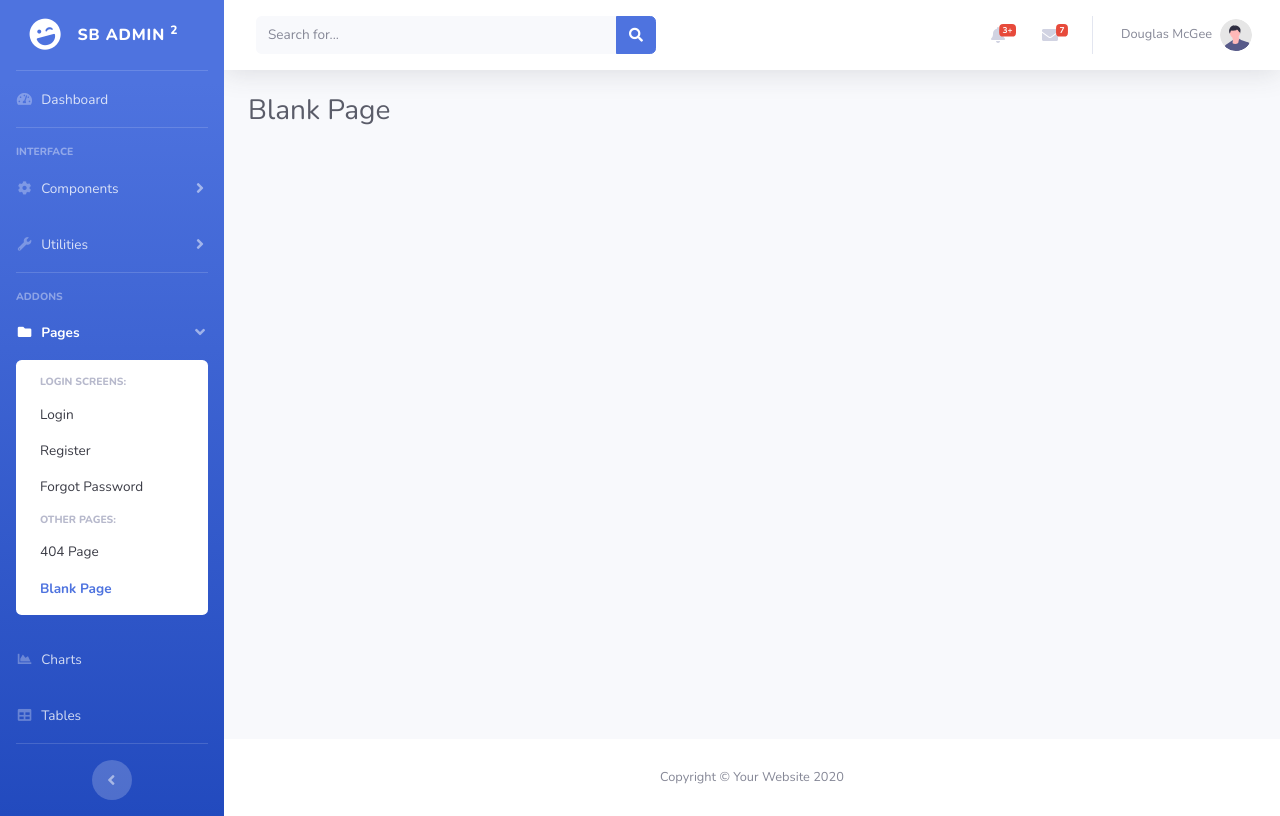
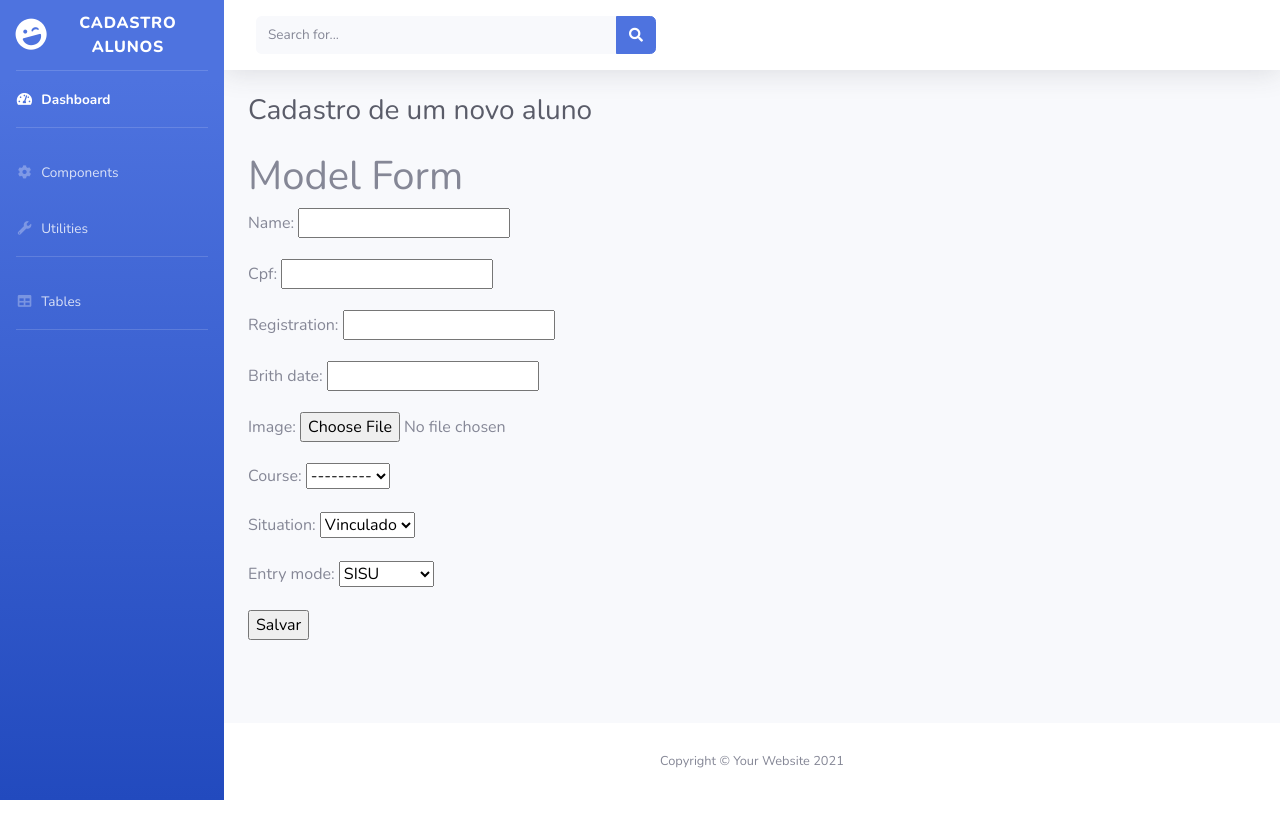
Before and after one commit to CaioSantdev/fabrica-projeto, a Django app: page /cadastro/ in a window 1280 px wide. Run offline with Django 5.2, Linux system fonts and the light colour scheme; data that the repository does not hold is empty; some libraries are stand-ins or nearby versions.

Commit message:
modelagem da model+formulario

```diff
--- a/base_template/global/index.html
+++ b/base_template/global/index.html
@@ -36,7 +36,7 @@
                 <div class="sidebar-brand-icon rotate-n-15">
                     <i class="fas fa-laugh-wink"></i>
                 </div>
-                <div class="sidebar-brand-text mx-3">SB Admin <sup>2</sup></div>
+                <div class="sidebar-brand-text mx-3">Cadastro Alunos <sup></sup></div>
             </a>
 
             <!-- Divider -->
@@ -53,9 +53,6 @@
             <hr class="sidebar-divider">
 
             <!-- Heading -->
-            <div class="sidebar-heading">
-                Interface
-            </div>
 
             <!-- Nav Item - Pages Collapse Menu -->
             <li class="nav-item">
@@ -121,16 +118,17 @@
                 <div class="container-fluid">
 
                     <!-- Page Heading -->
-                    <div class="d-sm-flex align-items-center justify-content-between mb-4">
-                        <h1 class="h3 mb-0 text-gray-800">Dashboard</h1>
-                    </div>
+                    {% block titulo %}
+
+                    {% endblock titulo %}
+
+                    {% block conteudo %}
+
+                    {% endblock conteudo %}
                     <!-- Content Row -->
                     <!-- Content Row -->
                 </div>
             </div>
-            {% block conteudo %}
-
-            {% endblock conteudo %}
             <!-- End of Main Content -->
 
             <!-- Footer -->
--- /dev/null
+++ b/piloto/forms.py
@@ -0,0 +1,7 @@
+from django import forms
+from . models import *
+
+class StudentForm(forms.ModelForm):
+    class Meta:
+        model = Student
+        fields = "__all__"
--- a/piloto/models.py
+++ b/piloto/models.py
@@ -15,9 +15,9 @@
         return self.name
 
 class Student(models.Model):
-    registration = models.CharField(max_length=9,unique=True)
     name = models.CharField(max_length=100)
     cpf = models.CharField(max_length=14,unique=True)
+    registration = models.CharField(max_length=9,unique=True)
     brith_date = models.DateField()
     image = models.ImageField(upload_to='piloto/img/%Y/%m/%d/')
     # problema de d0n_delete CASCADE -> RESOLVER!!
--- /dev/null
+++ b/piloto/template/piloto/pages/Cadastro.html
@@ -0,0 +1,19 @@
+{% extends "global/index.html" %}
+
+{% block titulo %}
+<div class="d-sm-flex align-items-center justify-content-between mb-4">
+    <h1 class="h3 mb-0 text-gray-800">Cadastro de um novo aluno</h1>
+</div>
+{% endblock titulo %}
+
+
+{% block conteudo %}
+
+    <h1>Model Form</h1>
+    <form action="." method="POST">
+        {% csrf_token %}
+        {{form.as_p}}
+        <input type="submit" value="Salvar">
+    </form>
+
+{% endblock conteudo %}
--- a/piloto/template/piloto/pages/blank.html
+++ /dev/null
@@ -1,424 +0,0 @@
-<!DOCTYPE html>
-<html lang="en">
-
-<head>
-
-    <meta charset="utf-8">
-    <meta http-equiv="X-UA-Compatible" content="IE=edge">
-    <meta name="viewport" content="width=device-width, initial-scale=1, shrink-to-fit=no">
-    <meta name="description" content="">
-    <meta name="author" content="">
-
-    <title>SB Admin 2 - Blank</title>
-
-    <!-- Custom fonts for this template-->
-    <link href="vendor/fontawesome-free/css/all.min.css" rel="stylesheet" type="text/css">
-    <link
-        href="https://fonts.googleapis.com/css?family=Nunito:200,200i,300,300i,400,400i,600,600i,700,700i,800,800i,900,900i"
-        rel="stylesheet">
-
-    <!-- Custom styles for this template-->
-    <link href="css/sb-admin-2.min.css" rel="stylesheet">
-
-</head>
-
-<body id="page-top">
-
-    <!-- Page Wrapper -->
-    <div id="wrapper">
-
-        <!-- Sidebar -->
-        <ul class="navbar-nav bg-gradient-primary sidebar sidebar-dark accordion" id="accordionSidebar">
-
-            <!-- Sidebar - Brand -->
-            <a class="sidebar-brand d-flex align-items-center justify-content-center" href="index.html">
-                <div class="sidebar-brand-icon rotate-n-15">
-                    <i class="fas fa-laugh-wink"></i>
-                </div>
-                <div class="sidebar-brand-text mx-3">SB Admin <sup>2</sup></div>
-            </a>
-
-            <!-- Divider -->
-            <hr class="sidebar-divider my-0">
-
-            <!-- Nav Item - Dashboard -->
-            <li class="nav-item">
-                <a class="nav-link" href="index.html">
-                    <i class="fas fa-fw fa-tachometer-alt"></i>
-                    <span>Dashboard</span></a>
-            </li>
-
-            <!-- Divider -->
-            <hr class="sidebar-divider">
-
-            <!-- Heading -->
-            <div class="sidebar-heading">
-                Interface
-            </div>
-
-            <!-- Nav Item - Pages Collapse Menu -->
-            <li class="nav-item">
-                <a class="nav-link collapsed" href="#" data-toggle="collapse" data-target="#collapseTwo"
-                    aria-expanded="true" aria-controls="collapseTwo">
-                    <i class="fas fa-fw fa-cog"></i>
-                    <span>Components</span>
-                </a>
-                <div id="collapseTwo" class="collapse" aria-labelledby="headingTwo" data-parent="#accordionSidebar">
-                    <div class="bg-white py-2 collapse-inner rounded">
-                        <h6 class="collapse-header">Custom Components:</h6>
-                        <a class="collapse-item" href="buttons.html">Buttons</a>
-                        <a class="collapse-item" href="cards.html">Cards</a>
-                    </div>
-                </div>
-            </li>
-
-            <!-- Nav Item - Utilities Collapse Menu -->
-            <li class="nav-item">
-                <a class="nav-link collapsed" href="#" data-toggle="collapse" data-target="#collapseUtilities"
-                    aria-expanded="true" aria-controls="collapseUtilities">
-                    <i class="fas fa-fw fa-wrench"></i>
-                    <span>Utilities</span>
-                </a>
-                <div id="collapseUtilities" class="collapse" aria-labelledby="headingUtilities"
-                    data-parent="#accordionSidebar">
-                    <div class="bg-white py-2 collapse-inner rounded">
-                        <h6 class="collapse-header">Custom Utilities:</h6>
-                        <a class="collapse-item" href="utilities-color.html">Colors</a>
-                        <a class="collapse-item" href="utilities-border.html">Borders</a>
-                        <a class="collapse-item" href="utilities-animation.html">Animations</a>
-                        <a class="collapse-item" href="utilities-other.html">Other</a>
-                    </div>
-                </div>
-            </li>
-
-            <!-- Divider -->
-            <hr class="sidebar-divider">
-
-            <!-- Heading -->
-            <div class="sidebar-heading">
-                Addons
-            </div>
-
-            <!-- Nav Item - Pages Collapse Menu -->
-            <li class="nav-item active">
-                <a class="nav-link" href="#" data-toggle="collapse" data-target="#collapsePages" aria-expanded="true"
-                    aria-controls="collapsePages">
-                    <i class="fas fa-fw fa-folder"></i>
-                    <span>Pages</span>
-                </a>
-                <div id="collapsePages" class="collapse show" aria-labelledby="headingPages"
-                    data-parent="#accordionSidebar">
-                    <div class="bg-white py-2 collapse-inner rounded">
-                        <h6 class="collapse-header">Login Screens:</h6>
-                        <a class="collapse-item" href="login.html">Login</a>
-                        <a class="collapse-item" href="register.html">Register</a>
-                        <a class="collapse-item" href="forgot-password.html">Forgot Password</a>
-                        <div class="collapse-divider"></div>
-                        <h6 class="collapse-header">Other Pages:</h6>
-                        <a class="collapse-item" href="404.html">404 Page</a>
-                        <a class="collapse-item active" href="blank.html">Blank Page</a>
-                    </div>
-                </div>
-            </li>
-
-            <!-- Nav Item - Charts -->
-            <li class="nav-item">
-                <a class="nav-link" href="charts.html">
-                    <i class="fas fa-fw fa-chart-area"></i>
-                    <span>Charts</span></a>
-            </li>
-
-            <!-- Nav Item - Tables -->
-            <li class="nav-item">
-                <a class="nav-link" href="tables.html">
-                    <i class="fas fa-fw fa-table"></i>
-                    <span>Tables</span></a>
-            </li>
-
-            <!-- Divider -->
-            <hr class="sidebar-divider d-none d-md-block">
-
-            <!-- Sidebar Toggler (Sidebar) -->
-            <div class="text-center d-none d-md-inline">
-                <button class="rounded-circle border-0" id="sidebarToggle"></button>
-            </div>
-
-        </ul>
-        <!-- End of Sidebar -->
-
-        <!-- Content Wrapper -->
-        <div id="content-wrapper" class="d-flex flex-column">
-
-            <!-- Main Content -->
-            <div id="content">
-
-                <!-- Topbar -->
-                <nav class="navbar navbar-expand navbar-light bg-white topbar mb-4 static-top shadow">
-
-                    <!-- Sidebar Toggle (Topbar) -->
-                    <button id="sidebarToggleTop" class="btn btn-link d-md-none rounded-circle mr-3">
-                        <i class="fa fa-bars"></i>
-                    </button>
-
-                    <!-- Topbar Search -->
-                    <form
-                        class="d-none d-sm-inline-block form-inline mr-auto ml-md-3 my-2 my-md-0 mw-100 navbar-search">
-                        <div class="input-group">
-                            <input type="text" class="form-control bg-light border-0 small" placeholder="Search for..."
-                                aria-label="Search" aria-describedby="basic-addon2">
-                            <div class="input-group-append">
-                                <button class="btn btn-primary" type="button">
-                                    <i class="fas fa-search fa-sm"></i>
-                                </button>
-                            </div>
-                        </div>
-                    </form>
-
-                    <!-- Topbar Navbar -->
-                    <ul class="navbar-nav ml-auto">
-
-                        <!-- Nav Item - Search Dropdown (Visible Only XS) -->
-                        <li class="nav-item dropdown no-arrow d-sm-none">
-                            <a class="nav-link dropdown-toggle" href="#" id="searchDropdown" role="button"
-                                data-toggle="dropdown" aria-haspopup="true" aria-expanded="false">
-                                <i class="fas fa-search fa-fw"></i>
-                            </a>
-                            <!-- Dropdown - Messages -->
-                            <div class="dropdown-menu dropdown-menu-right p-3 shadow animated--grow-in"
-                                aria-labelledby="searchDropdown">
-                                <form class="form-inline mr-auto w-100 navbar-search">
-                                    <div class="input-group">
-                                        <input type="text" class="form-control bg-light border-0 small"
-                                            placeholder="Search for..." aria-label="Search"
-                                            aria-describedby="basic-addon2">
-                                        <div class="input-group-append">
-                                            <button class="btn btn-primary" type="button">
-                                                <i class="fas fa-search fa-sm"></i>
-                                            </button>
-                                        </div>
-                                    </div>
-                                </form>
-                            </div>
-                        </li>
-
-                        <!-- Nav Item - Alerts -->
-                        <li class="nav-item dropdown no-arrow mx-1">
-                            <a class="nav-link dropdown-toggle" href="#" id="alertsDropdown" role="button"
-                                data-toggle="dropdown" aria-haspopup="true" aria-expanded="false">
-                                <i class="fas fa-bell fa-fw"></i>
-                                <!-- Counter - Alerts -->
-                                <span class="badge badge-danger badge-counter">3+</span>
-                            </a>
-                            <!-- Dropdown - Alerts -->
-                            <div class="dropdown-list dropdown-menu dropdown-menu-right shadow animated--grow-in"
-                                aria-labelledby="alertsDropdown">
-                                <h6 class="dropdown-header">
-                                    Alerts Center
-                                </h6>
-                                <a class="dropdown-item d-flex align-items-center" href="#">
-                                    <div class="mr-3">
-                                        <div class="icon-circle bg-primary">
-                                            <i class="fas fa-file-alt text-white"></i>
-                                        </div>
-                                    </div>
-                                    <div>
-                                        <div class="small text-gray-500">December 12, 2019</div>
-                                        <span class="font-weight-bold">A new monthly report is ready to download!</span>
-                                    </div>
-                                </a>
-                                <a class="dropdown-item d-flex align-items-center" href="#">
-                                    <div class="mr-3">
-                                        <div class="icon-circle bg-success">
-                                            <i class="fas fa-donate text-white"></i>
-                                        </div>
-                                    </div>
-                                    <div>
-                                        <div class="small text-gray-500">December 7, 2019</div>
-                                        $290.29 has been deposited into your account!
-                                    </div>
-                                </a>
-                                <a class="dropdown-item d-flex align-items-center" href="#">
-                                    <div class="mr-3">
-                                        <div class="icon-circle bg-warning">
-                                            <i class="fas fa-exclamation-triangle text-white"></i>
-                                        </div>
-                                    </div>
-                                    <div>
-                                        <div class="small text-gray-500">December 2, 2019</div>
-                                        Spending Alert: We've noticed unusually high spending for your account.
-                                    </div>
-                                </a>
-                                <a class="dropdown-item text-center small text-gray-500" href="#">Show All Alerts</a>
-                            </div>
-                        </li>
-
-                        <!-- Nav Item - Messages -->
-                        <li class="nav-item dropdown no-arrow mx-1">
-                            <a class="nav-link dropdown-toggle" href="#" id="messagesDropdown" role="button"
-                                data-toggle="dropdown" aria-haspopup="true" aria-expanded="false">
-                                <i class="fas fa-envelope fa-fw"></i>
-                                <!-- Counter - Messages -->
-                                <span class="badge badge-danger badge-counter">7</span>
-                            </a>
-                            <!-- Dropdown - Messages -->
-                            <div class="dropdown-list dropdown-menu dropdown-menu-right shadow animated--grow-in"
-                                aria-labelledby="messagesDropdown">
-                                <h6 class="dropdown-header">
-                                    Message Center
-                                </h6>
-                                <a class="dropdown-item d-flex align-items-center" href="#">
-                                    <div class="dropdown-list-image mr-3">
-                                        <img class="rounded-circle" src="img/undraw_profile_1.svg"
-                                            alt="...">
-                                        <div class="status-indicator bg-success"></div>
-                                    </div>
-                                    <div class="font-weight-bold">
-                                        <div class="text-truncate">Hi there! I am wondering if you can help me with a
-                                            problem I've been having.</div>
-                                        <div class="small text-gray-500">Emily Fowler · 58m</div>
-                                    </div>
-                                </a>
-                                <a class="dropdown-item d-flex align-items-center" href="#">
-                                    <div class="dropdown-list-image mr-3">
-                                        <img class="rounded-circle" src="img/undraw_profile_2.svg"
-                                            alt="...">
-                                        <div class="status-indicator"></div>
-                                    </div>
-                                    <div>
-                                        <div class="text-truncate">I have the photos that you ordered last month, how
-                                            would you like them sent to you?</div>
-                                        <div class="small text-gray-500">Jae Chun · 1d</div>
-                                    </div>
-                                </a>
-                                <a class="dropdown-item d-flex align-items-center" href="#">
-                                    <div class="dropdown-list-image mr-3">
-                                        <img class="rounded-circle" src="img/undraw_profile_3.svg"
-                                            alt="...">
-                                        <div class="status-indicator bg-warning"></div>
-                                    </div>
-                                    <div>
-                                        <div class="text-truncate">Last month's report looks great, I am very happy with
-                                            the progress so far, keep up the good work!</div>
-                                        <div class="small text-gray-500">Morgan Alvarez · 2d</div>
-                                    </div>
-                                </a>
-                                <a class="dropdown-item d-flex align-items-center" href="#">
-                                    <div class="dropdown-list-image mr-3">
-                                        <img class="rounded-circle" src="https://source.unsplash.com/Mv9hjnEUHR4/60x60"
-                                            alt="...">
-                                        <div class="status-indicator bg-success"></div>
-                                    </div>
-                                    <div>
-                                        <div class="text-truncate">Am I a good boy? The reason I ask is because someone
-                                            told me that people say this to all dogs, even if they aren't good...</div>
-                                        <div class="small text-gray-500">Chicken the Dog · 2w</div>
-                                    </div>
-                                </a>
-                                <a class="dropdown-item text-center small text-gray-500" href="#">Read More Messages</a>
-                            </div>
-                        </li>
-
-                        <div class="topbar-divider d-none d-sm-block"></div>
-
-                        <!-- Nav Item - User Information -->
-                        <li class="nav-item dropdown no-arrow">
-                            <a class="nav-link dropdown-toggle" href="#" id="userDropdown" role="button"
-                                data-toggle="dropdown" aria-haspopup="true" aria-expanded="false">
-                                <span class="mr-2 d-none d-lg-inline text-gray-600 small">Douglas McGee</span>
-                                <img class="img-profile rounded-circle"
-                                    src="img/undraw_profile.svg">
-                            </a>
-                            <!-- Dropdown - User Information -->
-                            <div class="dropdown-menu dropdown-menu-right shadow animated--grow-in"
-                                aria-labelledby="userDropdown">
-                                <a class="dropdown-item" href="#">
-                                    <i class="fas fa-user fa-sm fa-fw mr-2 text-gray-400"></i>
-                                    Profile
-                                </a>
-                                <a class="dropdown-item" href="#">
-                                    <i class="fas fa-cogs fa-sm fa-fw mr-2 text-gray-400"></i>
-                                    Settings
-                                </a>
-                                <a class="dropdown-item" href="#">
-                                    <i class="fas fa-list fa-sm fa-fw mr-2 text-gray-400"></i>
-                                    Activity Log
-                                </a>
-                                <div class="dropdown-divider"></div>
-                                <a class="dropdown-item" href="#" data-toggle="modal" data-target="#logoutModal">
-                                    <i class="fas fa-sign-out-alt fa-sm fa-fw mr-2 text-gray-400"></i>
-                                    Logout
-                                </a>
-                            </div>
-                        </li>
-
-                    </ul>
-
-                </nav>
-                <!-- End of Topbar -->
-
-                <!-- Begin Page Content -->
-                <div class="container-fluid">
-
-                    <!-- Page Heading -->
-                    <h1 class="h3 mb-4 text-gray-800">Blank Page</h1>
-
-                </div>
-                <!-- /.container-fluid -->
-
-            </div>
-            <!-- End of Main Content -->
-
-            <!-- Footer -->
-            <footer class="sticky-footer bg-white">
-                <div class="container my-auto">
-                    <div class="copyright text-center my-auto">
-                        <span>Copyright &copy; Your Website 2020</span>
-                    </div>
-                </div>
-            </footer>
-            <!-- End of Footer -->
-
-        </div>
-        <!-- End of Content Wrapper -->
-
-    </div>
-    <!-- End of Page Wrapper -->
-
-    <!-- Scroll to Top Button-->
-    <a class="scroll-to-top rounded" href="#page-top">
-        <i class="fas fa-angle-up"></i>
-    </a>
-
-    <!-- Logout Modal-->
-    <div class="modal fade" id="logoutModal" tabindex="-1" role="dialog" aria-labelledby="exampleModalLabel"
-        aria-hidden="true">
-        <div class="modal-dialog" role="document">
-            <div class="modal-content">
-                <div class="modal-header">
-                    <h5 class="modal-title" id="exampleModalLabel">Ready to Leave?</h5>
-                    <button class="close" type="button" data-dismiss="modal" aria-label="Close">
-                        <span aria-hidden="true">×</span>
-                    </button>
-                </div>
-                <div class="modal-body">Select "Logout" below if you are ready to end your current session.</div>
-                <div class="modal-footer">
-                    <button class="btn btn-secondary" type="button" data-dismiss="modal">Cancel</button>
-                    <a class="btn btn-primary" href="login.html">Logout</a>
-                </div>
-            </div>
-        </div>
-    </div>
-
-    <!-- Bootstrap core JavaScript-->
-    <script src="vendor/jquery/jquery.min.js"></script>
-    <script src="vendor/bootstrap/js/bootstrap.bundle.min.js"></script>
-
-    <!-- Core plugin JavaScript-->
-    <script src="vendor/jquery-easing/jquery.easing.min.js"></script>
-
-    <!-- Custom scripts for all pages-->
-    <script src="js/sb-admin-2.min.js"></script>
-
-</body>
-
-</html>
--- a/piloto/views.py
+++ b/piloto/views.py
@@ -1,10 +1,28 @@
 from django.shortcuts import render
+from . forms import *
 
 # Create your views here.
 
 def home(request):
     return render(request,'global/index.html')
 def cadastro(request):
-    return render(request,'piloto/pages/blank.html')
+    if request.method == "GET":
+        form = StudentForm()
+        context = {
+            'form':form
+        }
+        return render(request,'piloto/pages/Cadastro.html',context=context)
+    else:
+        form = StudentForm(request.POST)
+        if form.is_valid():
+            student = form.save()
+            form = StudentForm()
+
+        context = {
+            'form':form
+        }
+        return render(request,'piloto/pages/Cadastro.html',context=context)
+
+
 def listar(request):
     return render(request,'piloto/pages/404.html')
```
Also changed, not shown: base_template/sidebar.html (deleted, +0 -126 lines), piloto/template/piloto/pages/404.html (+9 -1 lines), 1 other file.
